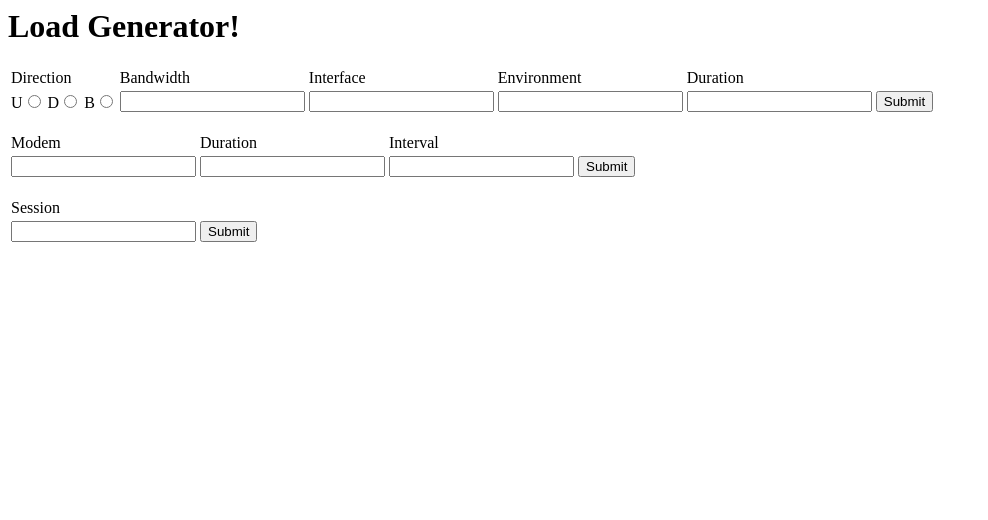
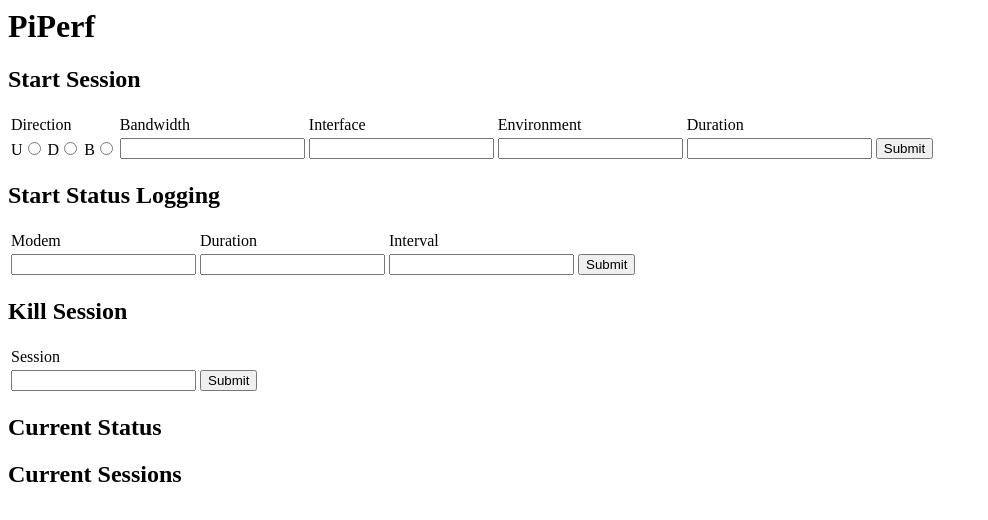
Before and after one commit to markafarrell/ran-load-generator, a plain HTML site: page gui/web/index.html in a window 1280 px wide. Shown: the whole page, without its empty margins (0-988 px from the left). Drawn offline with Linux system fonts and the light colour scheme; no server answers.

Commit message:
Added GUI headings

```diff
--- a/gui/web/index.html
+++ b/gui/web/index.html
@@ -4,7 +4,8 @@
 		<script type="text/javascript" src="js/ran-load-generator.js"></script>
 	</head>
 	<body>
-	<h1>Load Generator!</h1>
+	<h1>PiPerf</h1>
+	<h2>Start Session</h2>
 	<form name="new_session" id="new_session">
 		<table>
 		<thead>
@@ -39,6 +40,7 @@
 		</tr>
 		</table>
 	</form>
+	<h2>Start Status Logging</h2>
 	<form name="status_logging" id="status_logging">
 		<table>
 		<thead>
@@ -56,6 +58,7 @@
 		</tr>
 		</table>
 	</form>
+	<h2>Kill Session</h2>
 	<form name="kill_session" id="kill_session">
 		<table>
 		<thead>
@@ -69,8 +72,10 @@
 		</tr>
 		</table>
 	</form>
+	<h2>Current Status</h2>
 	<div id="current_status">
 	</div>
+	<h2>Current Sessions</h2>
 	<div id="current_sessions">
 	</div>
 	</body>
```
